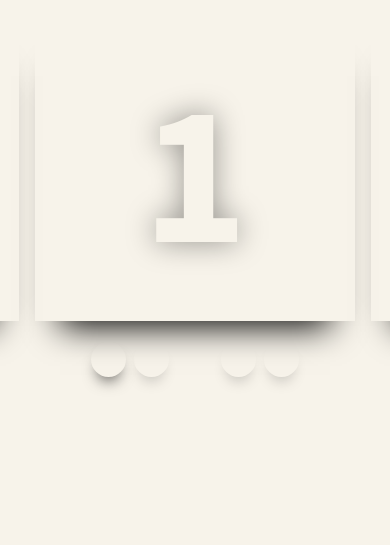
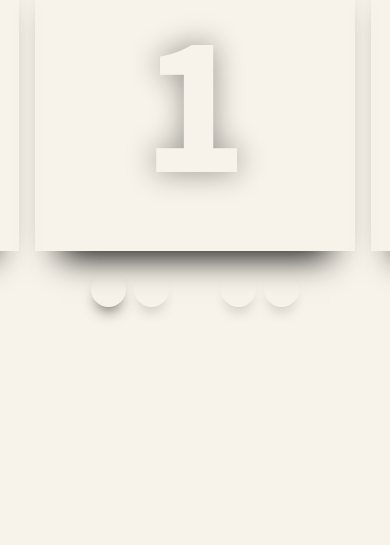
Before and after one commit to halahasz/pure_css_carousel, a website built with webpack: page index.html in a window 390 px wide. Shown: the part 299-844 px from the top of the page. Built offline with nearby package versions, Linux system fonts and the light colour scheme; files whose address does not match are found by name.

Commit message:
responsivity fix

```diff
--- a/style.scss
+++ b/style.scss
@@ -37,6 +37,9 @@ body {
   z-index: 1;
   @media screen and (min-width: 1600px) {
     margin-top: 150px;
+  }
+  @media screen and (max-width: 670px) {
+    margin-top: 60px;
   }
 }
 h1 {
```
Also changed, not shown: assets/css/style.css.
